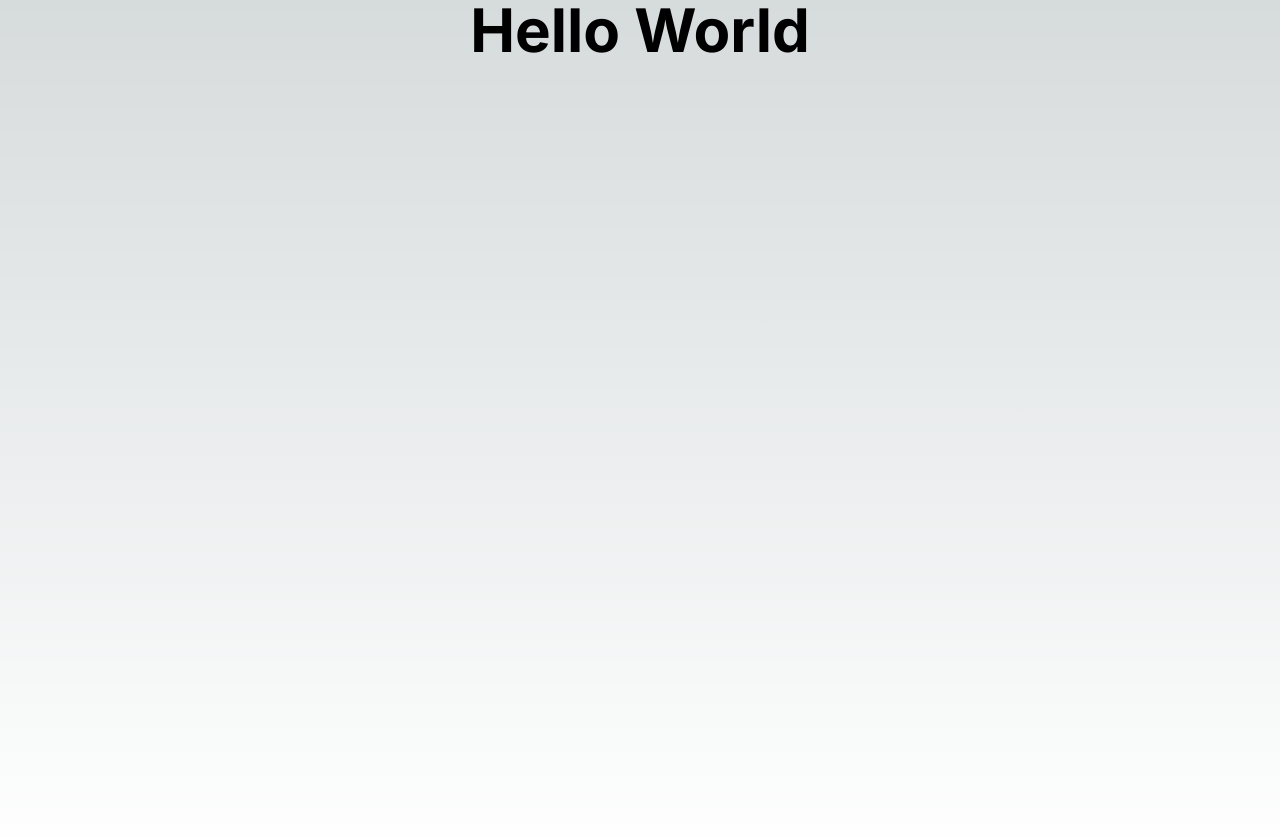
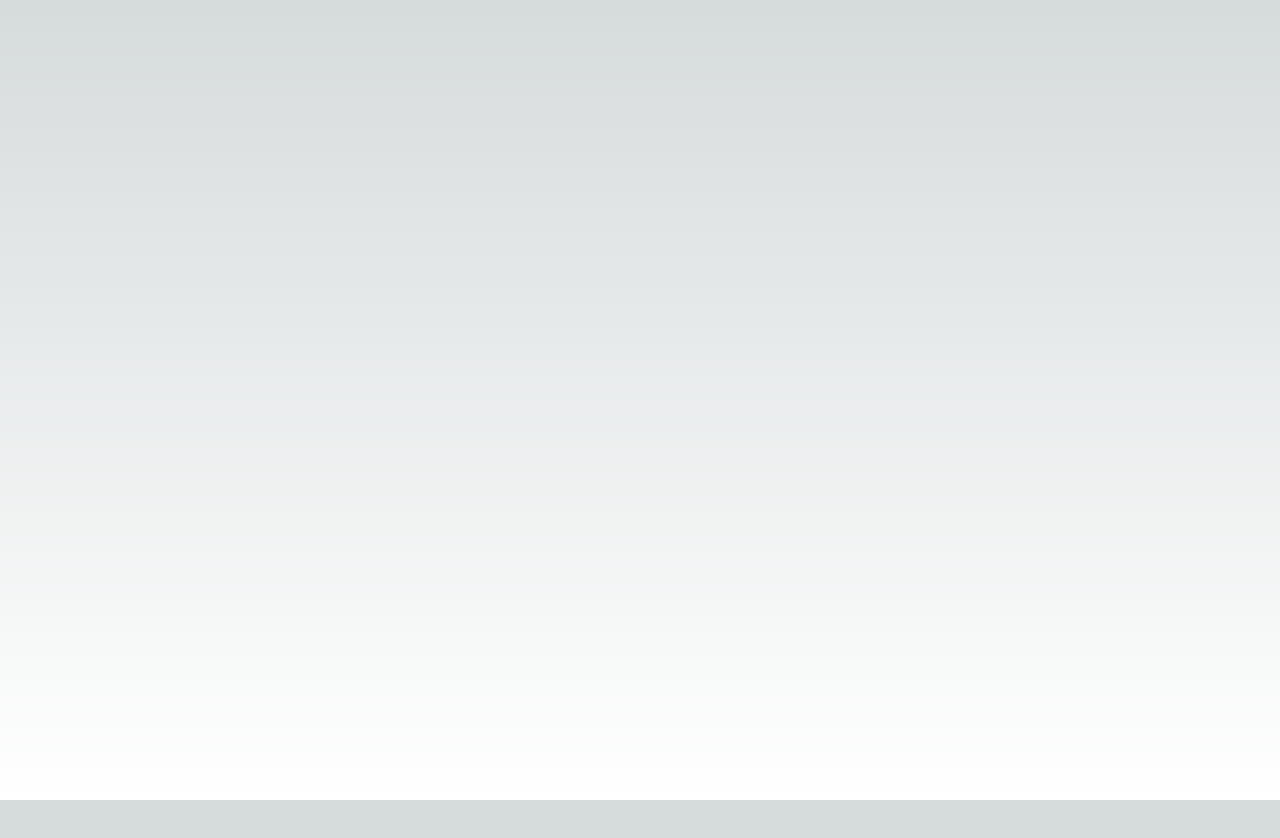
Before and after one commit to Jefersonsteven/tools-match, a Next.js app: page / in a window 1280 px wide. Shown: the top 838 px of the page. After the commit the page ends 800 px from the top, so only its background shows below. Built offline with nearby package versions, Linux system fonts and the light colour scheme.

Commit message:
delete void

```diff
--- a/src/app/landing/page.jsx
+++ b/src/app/landing/page.jsx
@@ -97,7 +97,7 @@ export default function LandingPage() {
                                     <Image className={style.github} src='/../public/images-landing/github.jpg' alt='GitHub' width={35} height={40} />
                                 </a>
                                 <a href='https://linkedin.com' target='_blanket'>
-                            <Image className={style.linkedin} src='/../public/images-landing/linkedin.jpg' alt='LinkedIn'width={50} height={40} />
+                                    <Image className={style.linkedin} src='/../public/images-landing/linkedin.jpg' alt='LinkedIn' width={50} height={40} />
                                 </a>
                             </div>
                         </div>
@@ -112,7 +112,8 @@ export default function LandingPage() {
                     <p>Copyright - ToolsMatch</p>
                 </div>
                 <div className={style.footerTerms}>
-                    <Link href="javascript:void(0)"  onClick={handleOpenModal}>Términos y Condiciones</Link>
+                    <Link href="javascript:void(0)" onClick={handleOpenModal}>Términos y Condiciones</Link>
+                    {/* TODO:  Change*/}
                 </div>
                 {modalOpen && <Modal onClose={() => setModalOpen(false)} />}
             </footer>
--- a/src/app/layout.js
+++ b/src/app/layout.js
@@ -4,17 +4,14 @@ import { Inter } from "next/font/google";
 const inter = Inter({ subsets: ["latin"] });
 
 export const metadata = {
-  title: "Create Next App",
-  description: "Generated by create next app",
+  title: "Tools Match",
+  description: "Te conectamos",
 };
 
 export default function RootLayout({ children }) {
   return (
     <html lang="en">
-      <body className={inter.className}>
-        <h1 className="text-6xl font-bold text-center">Hello World</h1>
-        {children}
-      </body>
+      <body className={inter.className}>{children}</body>
     </html>
   );
 }
--- a/src/app/page.js
+++ b/src/app/page.js
@@ -1,5 +1,3 @@
-import Landing from "./landing/page";
-
 export default function Home() {
   return (
     <main className="flex min-h-screen flex-col items-center justify-between p-24"></main>
```
Lines whose indentation alone changed are shown as unchanged.
